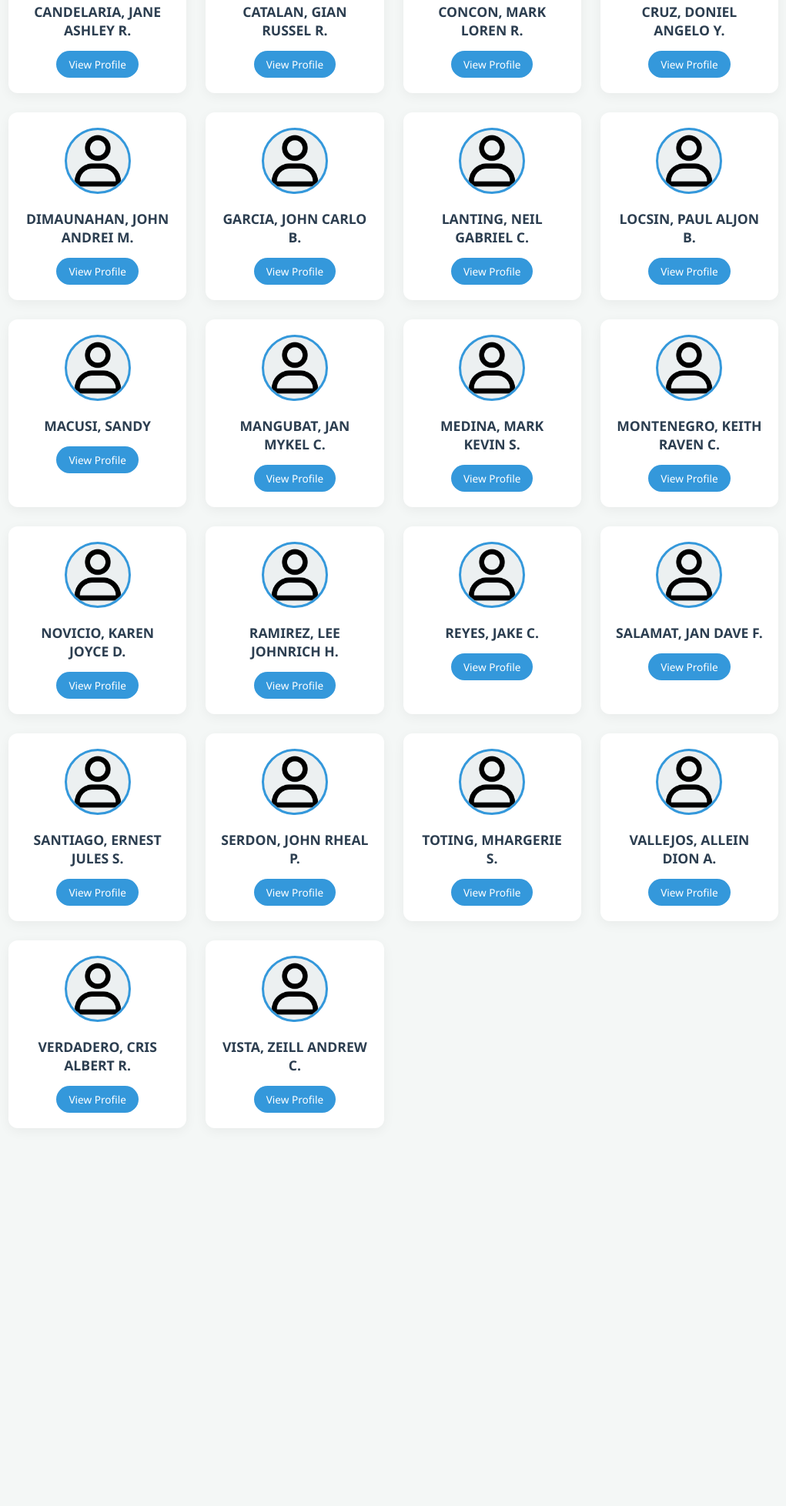
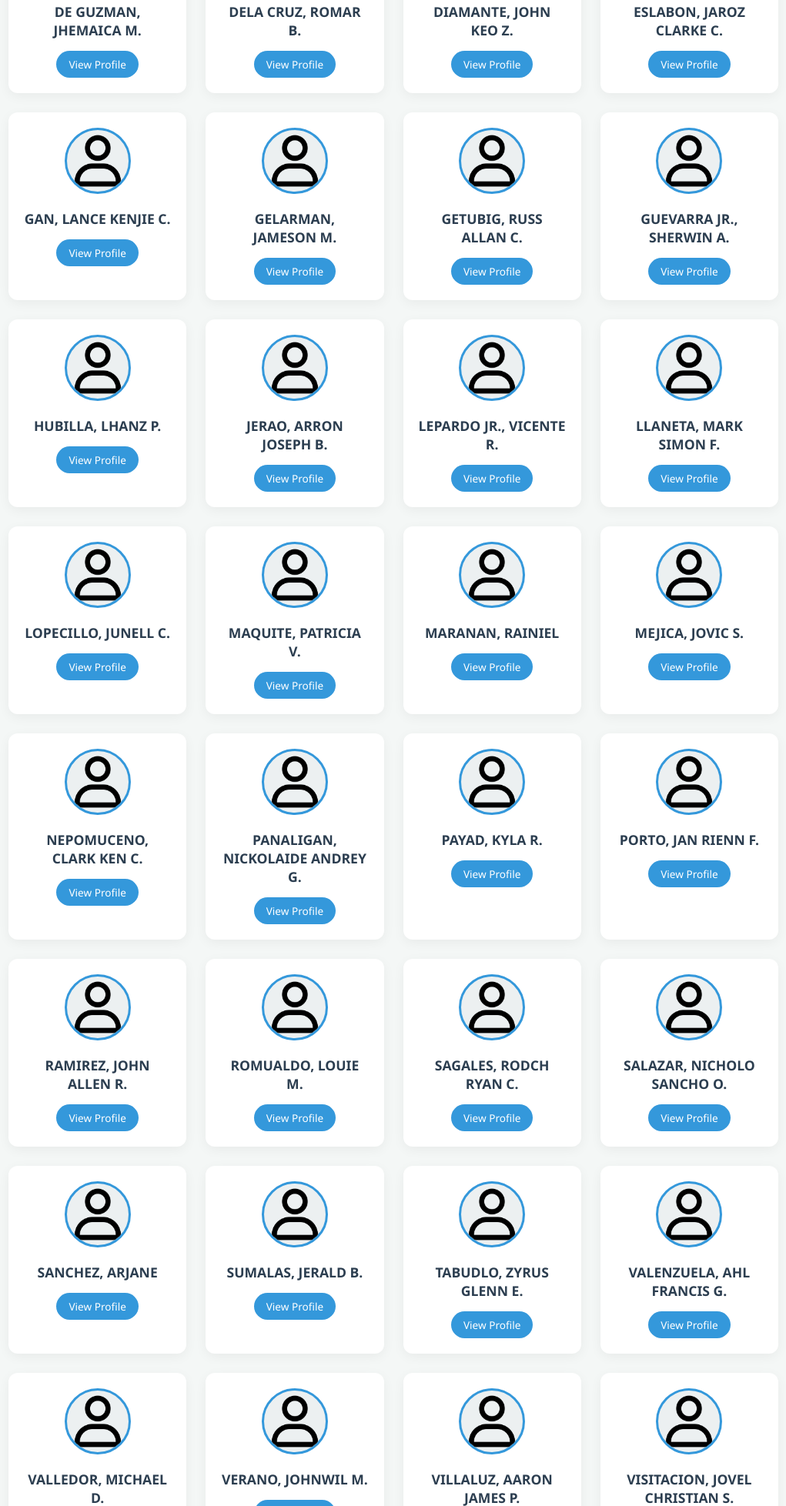
Before and after one commit to 202302075/ITEC111_BSIT4-3, a plain HTML site: page index.html in a window 1280 px wide. Shown: the part 843-2800 px from the top of the page at 77% size, without its empty margins (129-1150 px from the left). Before the commit the page ends 2365 px from the top, so only its background shows below. Drawn offline with Linux system fonts and the light colour scheme.

Commit message:
fix: update student profiles with correct names and class label

```diff
--- a/index.html
+++ b/index.html
@@ -3,7 +3,7 @@
 <head>
     <meta charset="UTF-8">
     <meta name="viewport" content="width=device-width, initial-scale=1.0">
-    <title>Class Profile Directory</title>
+    <title>Class Profile Directory | BSIT 4-3</title>
     <style>
         body {
             font-family: 'Segoe UI', Tahoma, Geneva, Verdana, sans-serif;
@@ -84,190 +84,332 @@
 <body>
 
     <div class="container">
-        <h1>🎓 Class Profile Directory</h1>
+        <h1>🎓 Class Profile Directory | BSIT 4-3</h1>
         <p class="subtitle">Click on any classmate to view their full profile</p>
 
         <ul class="grid">
 
             <li class="student-card">
-                <img src="person.png" alt="Mark Clifford" class="student-img">
-                <h3 class="student-name">ALANO, MARK CLIFFORD C.</h3>
-                <a href="alano-mark.html" class="view-btn">View Profile</a>
+                <div class="avatar">
+                    <img src="person.png" class="student-img" alt="Nash">
+                </div>
+                <h3 class="student-name">ACUÑA, NASH J.</h3>
+                <a href="acuna-nash.html" class="view-btn">View Profile</a>
             </li>
 
             <li class="student-card">
-                <img src="person.png" alt="Ralp Aeron" class="student-img">
-                <h3 class="student-name">ALIPIO, RALP AERON O.</h3>
-                <a href="alipio-ralp.html" class="view-btn">View Profile</a>
+                <div class="avatar">
+                    <img src="person.png" class="student-img"alt="Rheyvenchel">
+                </div>
+                <h3 class="student-name">AGUADO, RHEYVENCHEL R.</h3>
+                <a href="aguado-rheyvenchel.html" class="view-btn">View Profile</a>
             </li>
 
             <li class="student-card">
-                <img src="person.png" alt="John Reignel" class="student-img">
-                <h3 class="student-name">APOLISTA, JOHN REIGNEL M.</h3>
-                <a href="apolista-john.html" class="view-btn">View Profile</a>
+                <div class="avatar">
+                    <img src="person.png" class="student-img"alt="Karl Eriel">
+                </div>
+                <h3 class="student-name">ATABAY, KARL ERIEL I.</h3>
+                <a href="atabay-karl.html" class="view-btn">View Profile</a>
             </li>
 
             <li class="student-card">
-                <img src="person.png" alt="John Mark Noel" class="student-img">
-                <h3 class="student-name">AUSTRIA, JOHN MARK NOEL G.</h3>
-                <a href="austria-john.html" class="view-btn">View Profile</a>
+                <div class="avatar">
+                    <img src="person.png" class="student-img"alt="John Roads">
+                </div>
+                <h3 class="student-name">BALLADARES, JOHN ROADS Y.</h3>
+                <a href="balladares-john.html" class="view-btn">View Profile</a>
             </li>
 
             <li class="student-card">
-                <img src="person.png" alt="Xyzine" class="student-img">
-                <h3 class="student-name">AUSTRIA, XYZINE G.</h3>
-                <a href="austria-xyzine.html" class="view-btn">View Profile</a>
+                <div class="avatar">
+                    <img src="person.png" class="student-img"alt="Jame Hart">
+                </div>
+                <h3 class="student-name">BARRIOS, JAME HART Y.</h3>
+                <a href="barrios-jame.html" class="view-btn">View Profile</a>
             </li>
 
             <li class="student-card">
-                <img src="person.png" alt="Dwight Kirby" class="student-img">
-                <h3 class="student-name">BRIONES, DWIGHT KIRBY T.</h3>
-                <a href="briones-dwight.html" class="view-btn">View Profile</a>
+                <div class="avatar">
+                    <img src="person.png" class="student-img"alt="Alvic">
+                </div>
+                <h3 class="student-name">BOLIMA, ALVIC R.</h3>
+                <a href="bolima-alvic.html" class="view-btn">View Profile</a>
             </li>
 
             <li class="student-card">
-                <img src="person.png" alt="Juan Miguel" class="student-img">
-                <h3 class="student-name">BUENDIA, JUAN MIGUEL F.</h3>
-                <a href="buendia-juan.html" class="view-btn">View Profile</a>
+                <div class="avatar">
+                    <img src="person.png" class="student-img"alt="Fil Joshua">
+                </div>
+                <h3 class="student-name">CAMPILAN, FIL JOSHUA L.</h3>
+                <a href="campilan-fil.html" class="view-btn">View Profile</a>
             </li>
 
             <li class="student-card">
-                <img src="person.png" alt="Jayson" class="student-img">
-                <h3 class="student-name">BULUGAGAO, JAYSON A.</h3>
-                <a href="bulugagao-jayson.html" class="view-btn">View Profile</a>
+                <div class="avatar">
+                    <img src="person.png" class="student-img"alt="Daniela">
+                </div>
+                <h3 class="student-name">DACUYA, DANIELA B.</h3>
+                <a href="dacuya-daniela.html" class="view-btn">View Profile</a>
             </li>
 
             <li class="student-card">
-                <img src="person.png" alt="Jane Ashley" class="student-img">
-                <h3 class="student-name">CANDELARIA, JANE ASHLEY R.</h3>
-                <a href="candelaria-jane.html" class="view-btn">View Profile</a>
+                <div class="avatar">
+                    <img src="person.png" class="student-img"alt="Jhemaica">
+                </div>
+                <h3 class="student-name">DE GUZMAN, JHEMAICA M.</h3>
+                <a href="deguzman-jhemaica.html" class="view-btn">View Profile</a>
             </li>
 
             <li class="student-card">
-                <img src="person.png" alt="Gian Russel" class="student-img">
-                <h3 class="student-name">CATALAN, GIAN RUSSEL R.</h3>
-                <a href="catalan-gian.html" class="view-btn">View Profile</a>
+                <div class="avatar">
+                    <img src="person.png" class="student-img"alt="Romar">
+                </div>
+                <h3 class="student-name">DELA CRUZ, ROMAR B.</h3>
+                <a href="delacruz-romar.html" class="view-btn">View Profile</a>
             </li>
 
             <li class="student-card">
-                <img src="person.png" alt="Mark Loren" class="student-img">
-                <h3 class="student-name">CONCON, MARK LOREN R.</h3>
-                <a href="concon-mark.html" class="view-btn">View Profile</a>
+                <div class="avatar">
+                    <img src="person.png" class="student-img"alt="John Keo">
+                </div>
+                <h3 class="student-name">DIAMANTE, JOHN KEO Z.</h3>
+                <a href="diamante-john.html" class="view-btn">View Profile</a>
             </li>
 
             <li class="student-card">
-                <img src="person.png" alt="Doniel Angelo" class="student-img">
-                <h3 class="student-name">CRUZ, DONIEL ANGELO Y.</h3>
-                <a href="cruz-doniel.html" class="view-btn">View Profile</a>
+                <div class="avatar">
+                    <img src="person.png" class="student-img"alt="Jaroz Clarke">
+                </div>
+                <h3 class="student-name">ESLABON, JAROZ CLARKE C.</h3>
+                <a href="eslabon-jaroz.html" class="view-btn">View Profile</a>
             </li>
 
             <li class="student-card">
-                <img src="person.png" alt="John Andrei" class="student-img">
-                <h3 class="student-name">DIMAUNAHAN, JOHN ANDREI M.</h3>
-                <a href="dimaunahan-john.html" class="view-btn">View Profile</a>
+                <div class="avatar">
+                    <img src="person.png" class="student-img"alt="Lance Kenjie">
+                </div>
+                <h3 class="student-name">GAN, LANCE KENJIE C.</h3>
+                <a href="gan-lance.html" class="view-btn">View Profile</a>
             </li>
 
             <li class="student-card">
-                <img src="person.png" alt="John Carlo" class="student-img">
-                <h3 class="student-name">GARCIA, JOHN CARLO B.</h3>
-                <a href="garcia-john.html" class="view-btn">View Profile</a>
+                <div class="avatar">
+                    <img src="person.png" class="student-img"alt="Jameson">
+                </div>
+                <h3 class="student-name">GELARMAN, JAMESON M.</h3>
+                <a href="gelarman-jameson.html" class="view-btn">View Profile</a>
             </li>
 
             <li class="student-card">
-                <img src="person.png" alt="Neil Gabriel" class="student-img">
-                <h3 class="student-name">LANTING, NEIL GABRIEL C.</h3>
-                <a href="lanting-neil.html" class="view-btn">View Profile</a>
+                <div class="avatar">
+                    <img src="person.png" class="student-img"alt="Russ Allan">
+                </div>
+                <h3 class="student-name">GETUBIG, RUSS ALLAN C.</h3>
+                <a href="getubig-russ.html" class="view-btn">View Profile</a>
             </li>
 
             <li class="student-card">
-                <img src="person.png" alt="Paul Aljon" class="student-img">
-                <h3 class="student-name">LOCSIN, PAUL ALJON B.</h3>
-                <a href="locsin-paul.html" class="view-btn">View Profile</a>
+                <div class="avatar">
+                    <img src="person.png" class="student-img"alt="Sherwin">
+                </div>
+                <h3 class="student-name">GUEVARRA JR., SHERWIN A.</h3>
+                <a href="guevarra-sherwin.html" class="view-btn">View Profile</a>
             </li>
 
             <li class="student-card">
-                <img src="person.png" alt="Sandy" class="student-img">
-                <h3 class="student-name">MACUSI, SANDY</h3>
-                <a href="macusi-sandy.html" class="view-btn">View Profile</a>
+                <div class="avatar">
+                    <img src="person.png" class="student-img"alt="Lhanz">
+                </div>
+                <h3 class="student-name">HUBILLA, LHANZ P.</h3>
+                <a href="hubilla-lhanz.html" class="view-btn">View Profile</a>
             </li>
 
             <li class="student-card">
-                <img src="person.png" alt="Jan Mykel" class="student-img">
-                <h3 class="student-name">MANGUBAT, JAN MYKEL C.</h3>
-                <a href="mangubat-jan.html" class="view-btn">View Profile</a>
+                <div class="avatar">
+                    <img src="person.png" class="student-img"alt="Arron Joseph">
+                </div>
+                <h3 class="student-name">JERAO, ARRON JOSEPH B.</h3>
+                <a href="jerao-arron.html" class="view-btn">View Profile</a>
             </li>
 
             <li class="student-card">
-                <img src="person.png" alt="Mark Kevin" class="student-img">
-                <h3 class="student-name">MEDINA, MARK KEVIN S.</h3>
-                <a href="medina-mark.html" class="view-btn">View Profile</a>
+                <div class="avatar">
+                    <img src="person.png" class="student-img"alt="Vicente">
+                </div>
+                <h3 class="student-name">LEPARDO JR., VICENTE R.</h3>
+                <a href="lepardo-vicente.html" class="view-btn">View Profile</a>
             </li>
 
             <li class="student-card">
-                <img src="person.png" alt="Keith Raven" class="student-img">
-                <h3 class="student-name">MONTENEGRO, KEITH RAVEN C.</h3>
-                <a href="montenegro-keith.html" class="view-btn">View Profile</a>
+                <div class="avatar">
+                    <img src="person.png" class="student-img"alt="Mark Simon">
+                </div>
+                <h3 class="student-name">LLANETA, MARK SIMON F.</h3>
+                <a href="llaneta-mark.html" class="view-btn">View Profile</a>
             </li>
 
             <li class="student-card">
-                <img src="person.png" alt="Karen Joyce" class="student-img">
-                <h3 class="student-name">NOVICIO, KAREN JOYCE D.</h3>
-                <a href="novicio-karen.html" class="view-btn">View Profile</a>
+                <div class="avatar">
+                    <img src="person.png" class="student-img"alt="Junell">
+                </div>
+                <h3 class="student-name">LOPECILLO, JUNELL C.</h3>
+                <a href="lopecillo-junell.html" class="view-btn">View Profile</a>
             </li>
 
             <li class="student-card">
-                <img src="person.png" alt="Lee Johnrich" class="student-img">
-                <h3 class="student-name">RAMIREZ, LEE JOHNRICH H.</h3>
-                <a href="ramirez-lee.html" class="view-btn">View Profile</a>
+                <div class="avatar">
+                    <img src="person.png" class="student-img"alt="Patricia">
+                </div>
+                <h3 class="student-name">MAQUITE, PATRICIA V.</h3>
+                <a href="maquite-patricia.html" class="view-btn">View Profile</a>
             </li>
 
             <li class="student-card">
-                <img src="person.png" alt="Jake" class="student-img">
-                <h3 class="student-name">REYES, JAKE C.</h3>
-                <a href="reyes-jake.html" class="view-btn">View Profile</a>
+                <div class="avatar">
+                    <img src="person.png" class="student-img"alt="Rainiel">
+                </div>
+                <h3 class="student-name">MARANAN, RAINIEL</h3>
+                <a href="maranan-rainiel.html" class="view-btn">View Profile</a>
             </li>
 
             <li class="student-card">
-                <img src="person.png" alt="Jan Dave" class="student-img">
-                <h3 class="student-name">SALAMAT, JAN DAVE F.</h3>
-                <a href="salamat-jan.html" class="view-btn">View Profile</a>
+                <div class="avatar">
+                    <img src="person.png" class="student-img"alt="Jovic">
+                </div>
+                <h3 class="student-name">MEJICA, JOVIC S.</h3>
+                <a href="mejica-jovic.html" class="view-btn">View Profile</a>
             </li>
 
             <li class="student-card">
-                <img src="person.png" alt="Ernest Jules" class="student-img">
-                <h3 class="student-name">SANTIAGO, ERNEST JULES S.</h3>
-                <a href="santiago-ernest.html" class="view-btn">View Profile</a>
+                <div class="avatar">
+                    <img src="person.png" class="student-img"alt="Clark Ken">
+                </div>
+                <h3 class="student-name">NEPOMUCENO, CLARK KEN C.</h3>
+                <a href="nepomuceno-clark.html" class="view-btn">View Profile</a>
             </li>
 
             <li class="student-card">
-                <img src="person.png" alt="John Rheal" class="student-img">
-                <h3 class="student-name">SERDON, JOHN RHEAL P.</h3>
-                <a href="serdon-john.html" class="view-btn">View Profile</a>
+                <div class="avatar">
+                    <img src="person.png" class="student-img"alt="Nickolaide Andrey">
+                </div>
+                <h3 class="student-name">PANALIGAN, NICKOLAIDE ANDREY G.</h3>
+                <a href="panaligan-nickolaide.html" class="view-btn">View Profile</a>
             </li>
 
             <li class="student-card">
-                <img src="person.png" alt="Mhargerie" class="student-img">
-                <h3 class="student-name">TOTING, MHARGERIE S.</h3>
-                <a href="toting-mhargerie.html" class="view-btn">View Profile</a>
+                <div class="avatar">
+                    <img src="person.png" class="student-img"alt="Kyla">
+                </div>
+                <h3 class="student-name">PAYAD, KYLA R.</h3>
+                <a href="payad-kyla.html" class="view-btn">View Profile</a>
             </li>
 
             <li class="student-card">
-                <img src="person.png" alt="Allein Dion" class="student-img">
-                <h3 class="student-name">VALLEJOS, ALLEIN DION A.</h3>
-                <a href="vallejos-allein.html" class="view-btn">View Profile</a>
+                <div class="avatar">
+                    <img src="person.png" class="student-img"alt="Jan Rienn">
+                </div>
+                <h3 class="student-name">PORTO, JAN RIENN F.</h3>
+                <a href="porto-jan.html" class="view-btn">View Profile</a>
             </li>
 
             <li class="student-card">
-                <img src="person.png" alt="Cris Albert" class="student-img">
-                <h3 class="student-name">VERDADERO, CRIS ALBERT R.</h3>
-                <a href="verdadero-cris.html" class="view-btn">View Profile</a>
+                <div class="avatar">
+                    <img src="person.png" class="student-img"alt="John Allen">
+                </div>
+                <h3 class="student-name">RAMIREZ, JOHN ALLEN R.</h3>
+                <a href="ramirez-johnallen.html" class="view-btn">View Profile</a>
             </li>
 
             <li class="student-card">
-                <img src="person.png" alt="Zeill Andrew" class="student-img">
-                <h3 class="student-name">VISTA, ZEILL ANDREW C.</h3>
-                <a href="vista-zeill.html" class="view-btn">View Profile</a>
+                <div class="avatar">
+                    <img src="person.png" class="student-img"alt="Louie">
+                </div>
+                <h3 class="student-name">ROMUALDO, LOUIE M.</h3>
+                <a href="romualdo-louie.html" class="view-btn">View Profile</a>
             </li>
+
+            <li class="student-card">
+                <div class="avatar">
+                    <img src="person.png" class="student-img"alt="Rodch Ryan">
+                </div>
+                <h3 class="student-name">SAGALES, RODCH RYAN C.</h3>
+                <a href="sagales-rodch.html" class="view-btn">View Profile</a>
+            </li>
+
+            <li class="student-card">
+                <div class="avatar">
+                    <img src="person.png" class="student-img"alt="Nicholo Sancho">
+                </div>
+                <h3 class="student-name">SALAZAR, NICHOLO SANCHO O.</h3>
+                <a href="salazar-nicholo.html" class="view-btn">View Profile</a>
+            </li>
+
+            <li class="student-card">
+                <div class="avatar">
+                    <img src="person.png" class="student-img"alt="Arjane">
+                </div>
+                <h3 class="student-name">SANCHEZ, ARJANE</h3>
+                <a href="sanchez-arjane.html" class="view-btn">View Profile</a>
+            </li>
+
+            <li class="student-card">
+                <div class="avatar">
+                    <img src="person.png" class="student-img"alt="Jerald">
+                </div>
+                <h3 class="student-name">SUMALAS, JERALD B.</h3>
+                <a href="sumalas-jerald.html" class="view-btn">View Profile</a>
+            </li>
+
+            <li class="student-card">
+                <div class="avatar">
+                    <img src="person.png" class="student-img"alt="Zyrus Glenn">
+                </div>
+                <h3 class="student-name">TABUDLO, ZYRUS GLENN E.</h3>
+                <a href="tabudlo-zyrus.html" class="view-btn">View Profile</a>
+            </li>
+
+            <li class="student-card">
+                <div class="avatar">
+                    <img src="person.png" class="student-img"alt="Ahl Francis">
+                </div>
+                <h3 class="student-name">VALENZUELA, AHL FRANCIS G.</h3>
+                <a href="valenzuela-ahl.html" class="view-btn">View Profile</a>
+            </li>
+
+            <li class="student-card">
+                <div class="avatar">
+                    <img src="person.png" class="student-img"alt="Michael">
+                </div>
+                <h3 class="student-name">VALLEDOR, MICHAEL D.</h3>
+                <a href="valledor-michael.html" class="view-btn">View Profile</a>
+            </li>
+
+            <li class="student-card">
+                <div class="avatar">
+                    <img src="person.png" class="student-img"alt="Johnwil">
+                </div>
+                <h3 class="student-name">VERANO, JOHNWIL M.</h3>
+                <a href="verano-johnwil.html" class="view-btn">View Profile</a>
+            </li>
+
+            <li class="student-card">
+                <div class="avatar">
+                    <img src="person.png" class="student-img"alt="Aaron James">
+                </div>
+                <h3 class="student-name">VILLALUZ, AARON JAMES P.</h3>
+                <a href="villaluz-aaron.html" class="view-btn">View Profile</a>
+            </li>
+
+            <li class="student-card">
+                <div class="avatar">
+                    <img src="person.png" class="student-img"alt="Jovel Christian">
+                </div>
+                <h3 class="student-name">VISITACION, JOVEL CHRISTIAN S.</h3>
+                <a href="visitacion-jovel.html" class="view-btn">View Profile</a>
+            </li>
+
+
 
         </ul>
     </div>
```
